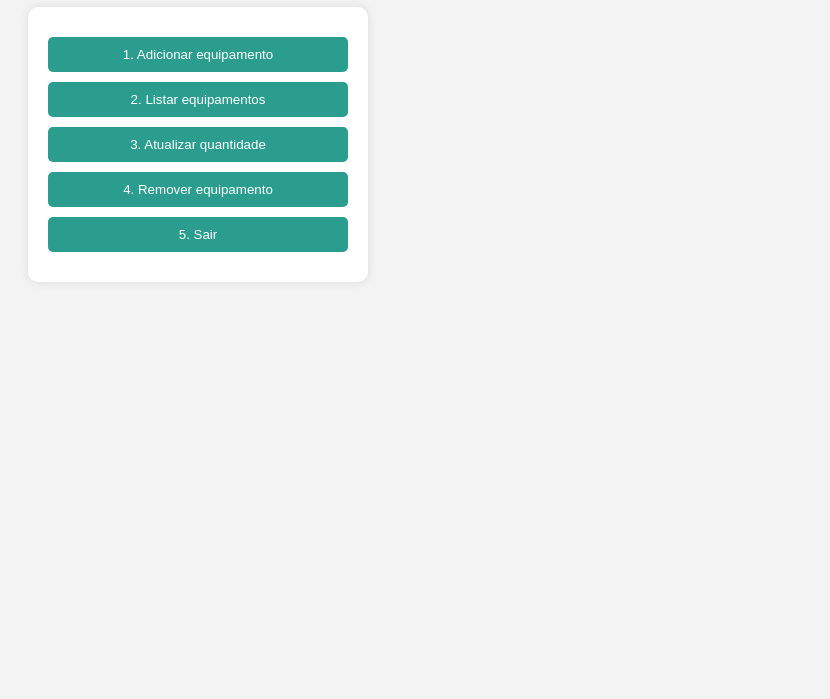
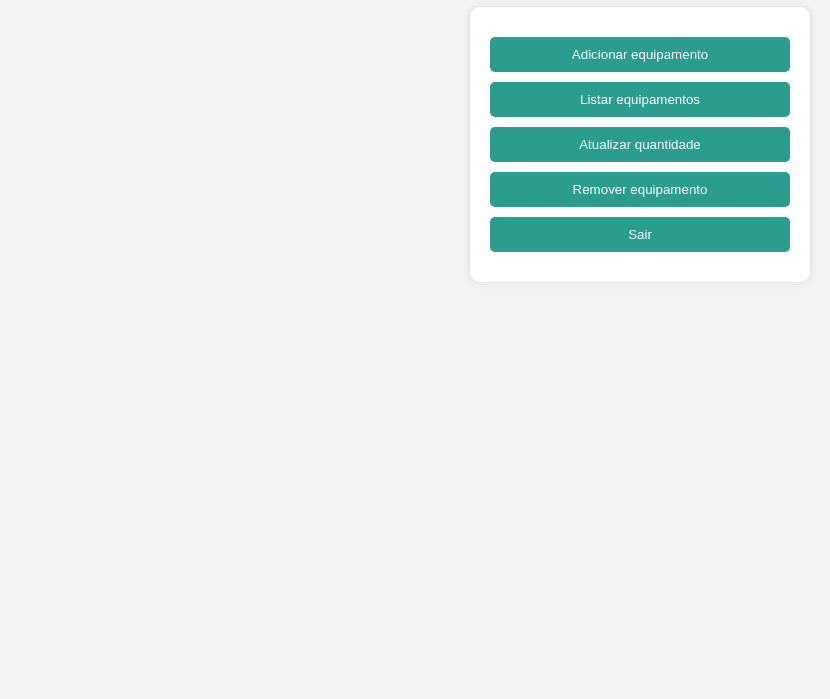
Before and after one commit to VinicinDuGraus/controle_estoque, a plain HTML site: page index.html in a window 1280 px wide. Shown: the part 101-800 px from the top of the page, without its empty margins (0-830 px from the left). Drawn offline with Linux system fonts and the light colour scheme.

Commit message:
Update index.html

```diff
--- a/index.html
+++ b/index.html
@@ -9,14 +9,12 @@
             background-color: #f3f3f3;
             padding: 20px;
         }
-        h1 {
-            color: #333;
-        }
         .menu {
             background: white;
             padding: 20px;
             border-radius: 10px;
             width: 300px;
+            margin: auto;
             box-shadow: 0 0 10px rgba(0,0,0,0.1);
         }
         .menu button {
@@ -36,13 +34,13 @@
     </style>
 </head>
 <body>
-    <h1>Controle de Estoque</h1>
+    <h1 style="text-align: center;">Controle de Estoque</h1>
     <div class="menu">
-        <button>1. Adicionar equipamento</button>
-        <button>2. Listar equipamentos</button>
-        <button>3. Atualizar quantidade</button>
-        <button>4. Remover equipamento</button>
-        <button>5. Sair</button>
+        <button>Adicionar equipamento</button>
+        <button>Listar equipamentos</button>
+        <button>Atualizar quantidade</button>
+        <button>Remover equipamento</button>
+        <button>Sair</button>
     </div>
 </body>
 </html>
```
